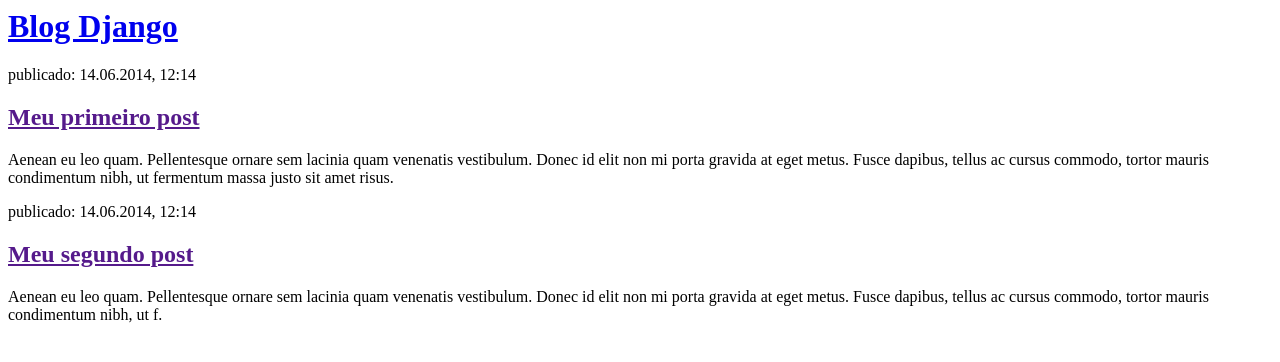
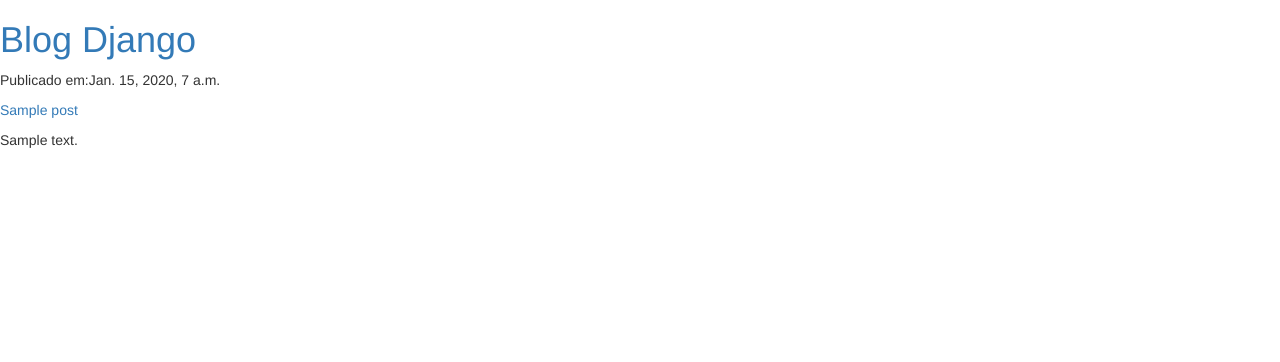
Before and after one commit to leumas321/my-first-blog, a Django app: template blog/templates/blog/post_list.html in a window 1280 px wide. Shown: the top 362 px of the page. Run offline with Django 3.2, Linux system fonts and the light colour scheme; the template is opened without the code that fills it: values that come from a table or form of the project are taken from there, others are empty; tables that the repository leaves empty hold one stand-in row (values such as "Sample post"); some libraries are stand-ins or nearby versions.

Commit message:
Atualizando HTML

```diff
--- a/blog/templates/blog/post_list.html
+++ b/blog/templates/blog/post_list.html
@@ -1,22 +1,19 @@
 <html>
     <head>
+        <link rel="stylesheet" href="//maxcdn.bootstrapcdn.com/bootstrap/3.2.0//css/bootstrap.min.css">
+        <link rel="stylesheet" href="//maxcdn.bootstrapcdn.com/bootstrap/3.2.0//css/bootstrap-theme.min.css">
         <title>Blog Django</title>
     </head>
     <body>
         <div>
             <h1><a href="/">Blog Django</a></h1>
         </div>
-
-        <div>
-            <p>publicado: 14.06.2014, 12:14</p>
-            <h2><a href="">Meu primeiro post</a></h2>
-            <p>Aenean eu leo quam. Pellentesque ornare sem lacinia quam venenatis vestibulum. Donec id elit non mi porta gravida at eget metus. Fusce dapibus, tellus ac cursus commodo, tortor mauris condimentum nibh, ut fermentum massa justo sit amet risus.</p>
-        </div>
-
-        <div>
-            <p>publicado: 14.06.2014, 12:14</p>
-            <h2><a href="">Meu segundo post</a></h2>
-            <p>Aenean eu leo quam. Pellentesque ornare sem lacinia quam venenatis vestibulum. Donec id elit non mi porta gravida at eget metus. Fusce dapibus, tellus ac cursus commodo, tortor mauris condimentum nibh, ut f.</p>
+        <div >
+          {%for post in posts%}
+            <p>Publicado em:{{post.publish_date}}</p>
+            <p><a href="">{{post.title}}</a></p>
+            <p>{{post.text}}</p>
+          {%endfor%}
         </div>
     </body>
 </html>
--- a/blog/views.py
+++ b/blog/views.py
@@ -1,4 +1,7 @@
 from django.shortcuts import render
+from django.utils import timezone
+from .models import Post
 
 def post_list(request):
-    return render(request, 'blog/post_list.html',{})
+    posts = Post.objects.filter(publish_date__lte=timezone.now()).order_by('publish_date')
+    return render(request, 'blog/post_list.html',{'posts':posts})
```
